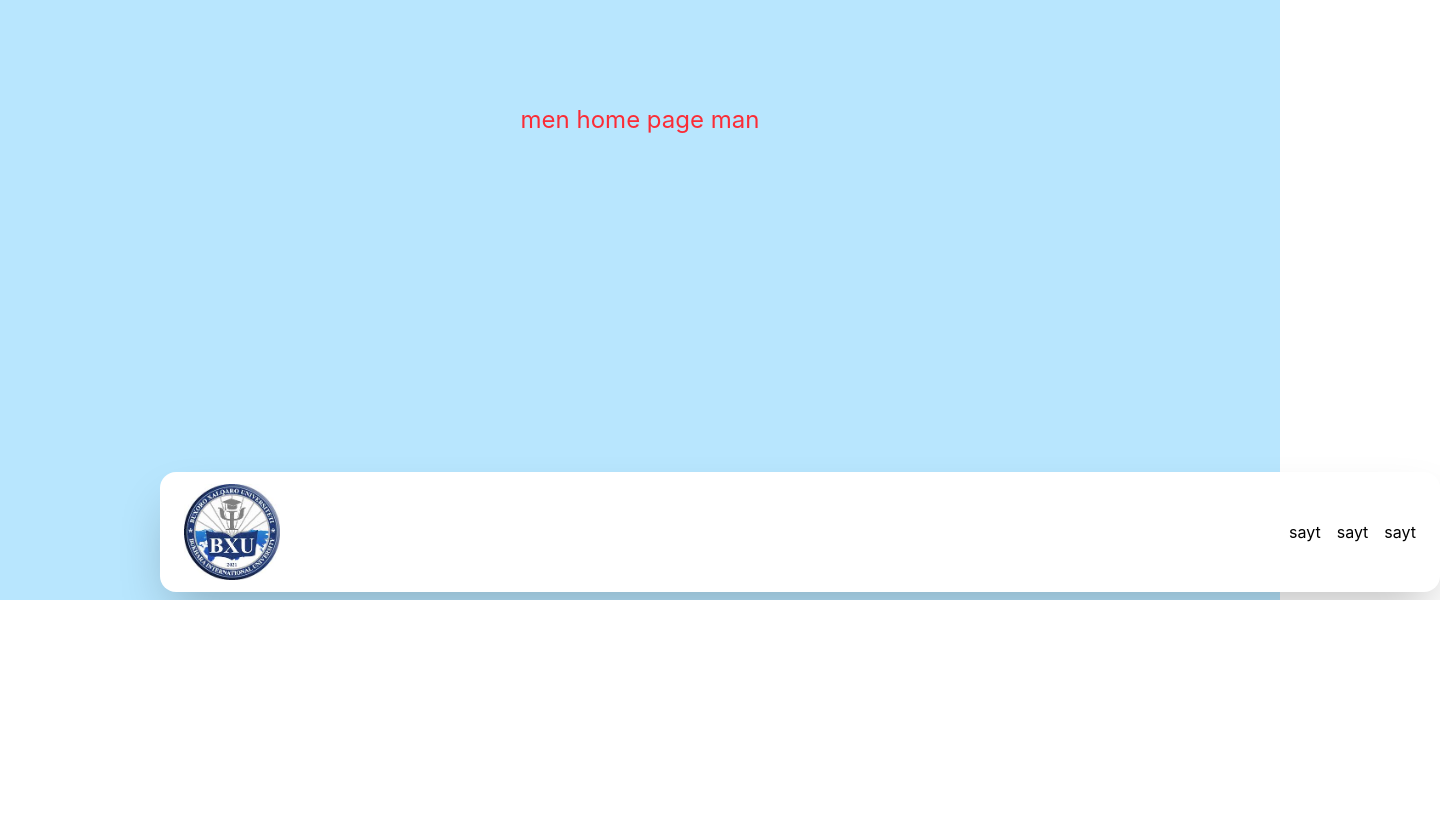
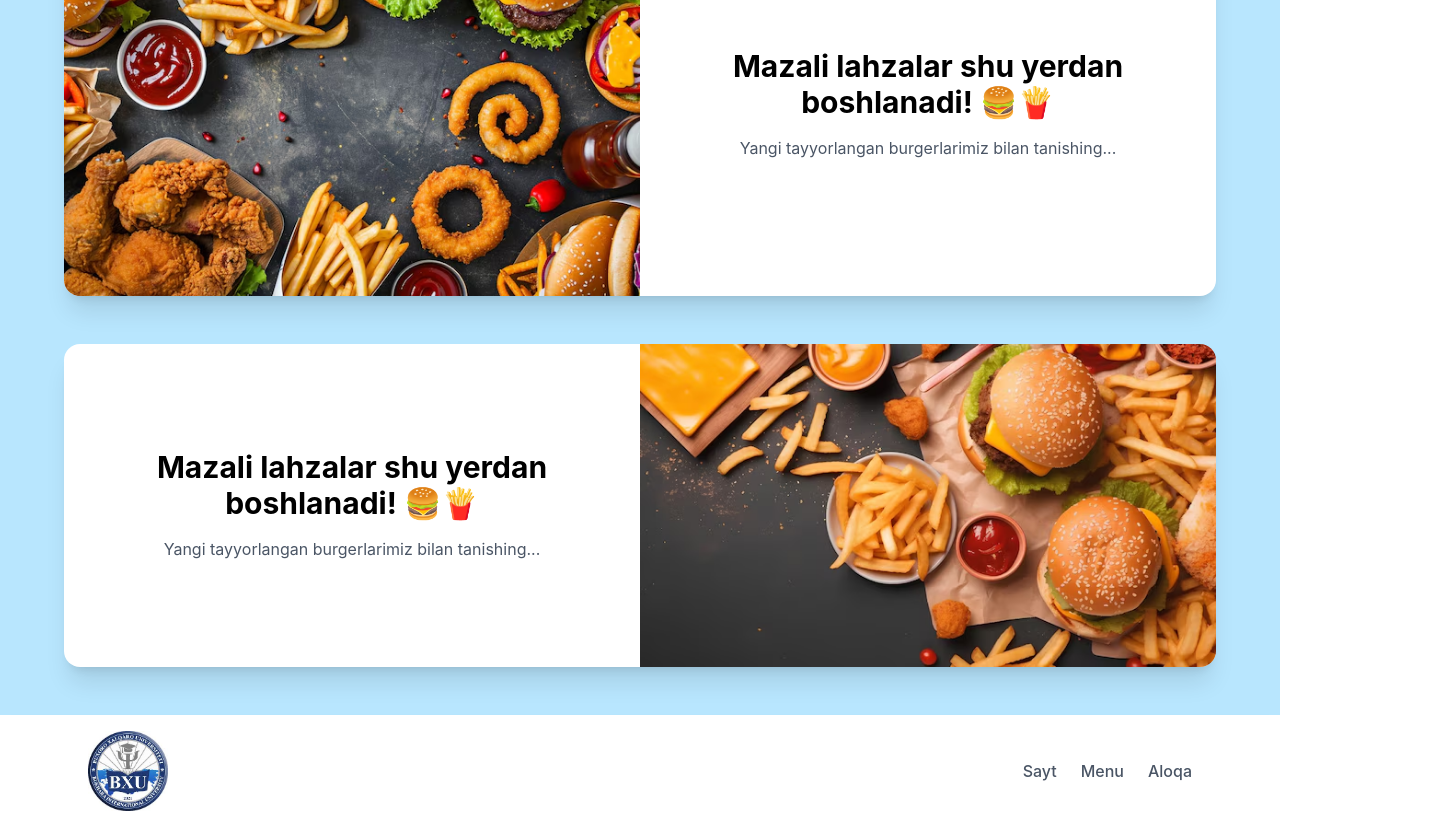
Before and after one commit to AslbekCyb3r/react-rounter, a React (Create React App) app: page / in a window 1280 px wide. Shown: the part 200-1013 px from the top of the page, 1440 px wide, since content can reach past the window. Before the commit the page ends 800 px from the top, so only its background shows below. Built offline with nearby package versions, Linux system fonts and the light colour scheme.

Commit message:
home pace

```diff
--- a/src/App.js
+++ b/src/App.js
@@ -9,7 +9,7 @@ import Concat from './pages/concat';
 
 function App() {
   return (
-    <div className="App bg-sky-200 h-screen">
+    <div className="App bg-sky-200 h-300">
 
       <Routes>
         <Route path='/' element={<Home />} />
--- a/src/component/Footer.js
+++ b/src/component/Footer.js
@@ -2,20 +2,23 @@ import React from 'react'
 import logo from './image.png'
 
 export default function Footer() {
-    return (
-        <div className=' absolute bottom-2 w-7xl bg-white shadow-2xl flex items-center justify-between px-6 py-3 ml-40 rounded-2xl'>
+ return (
+    <footer className="bg-white shadow-lg mt-12">
+      <div className="max-w-6xl mx-auto flex items-center justify-between px-6 py-4">
 
-            <div className='w-24'>
-                <img src={logo} alt="" />
-            </div>
+        {/* logo */}
+        <div className="w-20">
+          <img src={logo} alt="logo" />
+        </div>
 
-            <div className='flex gap-4'>
-                <h1>sayt</h1>
-                <h1>sayt</h1>
-                <h1>sayt</h1>
+        {/* menu */}
+        <div className="flex gap-6 text-gray-600 font-medium">
+          <h1 className="hover:text-orange-500 cursor-pointer">Sayt</h1>
+          <h1 className="hover:text-orange-500 cursor-pointer">Menu</h1>
+          <h1 className="hover:text-orange-500 cursor-pointer">Aloqa</h1>
+        </div>
 
-            </div>
-
-        </div>
-    )
+      </div>
+    </footer>
+  )
 }
--- a/src/pages/home.js
+++ b/src/pages/home.js
@@ -1,13 +1,54 @@
 import React from 'react'
 import Header from '../component/Header'
 import Footer from '../component/Footer'
+import logo from '../component/image/image.png'
+import fasfut from '../component/image/imagee.png'
 
 export default function Home() {
   return (
-    <div>
-      <Header active='/'/>
-      <Footer/>
-      <h1 className='text-2xl mt-60 text-red-500 '>men home page man</h1>
+    <div className="flex flex-col min-h-screen">
+
+      <Header active='/' />
+
+      {/* MAIN */}
+      <main className="flex-grow">
+
+        <div className="max-w-6xl mx-auto mt-12 bg-white shadow-xl rounded-2xl overflow-hidden flex flex-col md:flex-row">
+          <div className="md:w-1/2">
+            <img src={logo} alt="" className="w-full h-full object-cover" />
+          </div>
+
+          <div className="md:w-1/2 p-8 flex flex-col justify-center">
+            <h2 className="text-3xl font-bold mb-4">
+              Mazali lahzalar shu yerdan boshlanadi! 🍔🍟
+            </h2>
+            <p className="text-gray-600">
+              Yangi tayyorlangan burgerlarimiz bilan tanishing...
+            </p>
+          </div>
+        </div>
+
+        <div className="max-w-6xl mx-auto mt-12 bg-white shadow-xl rounded-2xl overflow-hidden flex flex-col md:flex-row">
+
+
+          <div className="md:w-1/2 p-8 flex flex-col justify-center">
+            <h2 className="text-3xl font-bold mb-4">
+              Mazali lahzalar shu yerdan boshlanadi! 🍔🍟
+            </h2>
+            <p className="text-gray-600">
+              Yangi tayyorlangan burgerlarimiz bilan tanishing...
+            </p>
+          </div>
+
+          <div className="md:w-1/2">
+            <img src={fasfut} alt="" className="w-full h-full object-cover" />
+          </div>
+        </div>
+
+      </main>
+
+      <Footer />
+
     </div>
   )
 }
```
Also changed, not shown: src/component/image/image.png (added), src/component/image/imagee.png (added).
